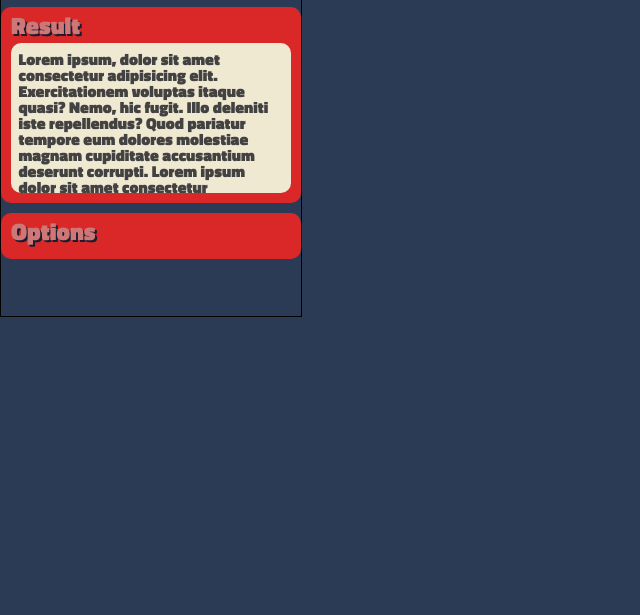
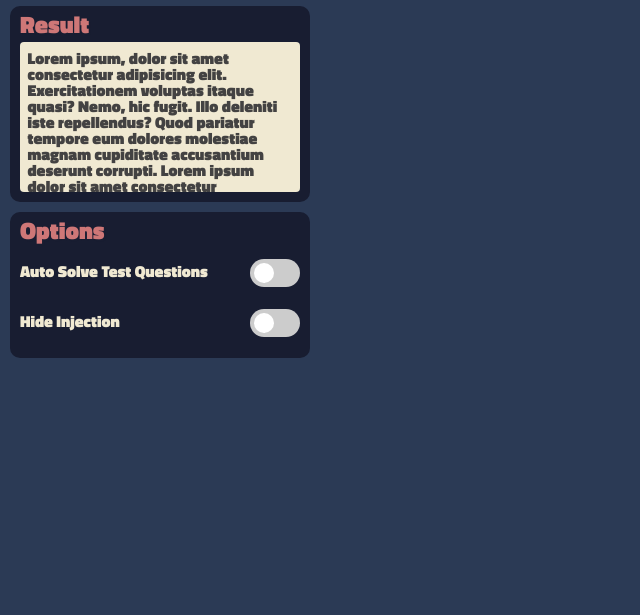
Before and after one commit to tdonovan488/pocket-genius, a browser extension: page Desktop/Pocket Genius/index.html in a window 1280 px wide. Shown: the part 185-800 px from the top of the page, without its empty margins (0-640 px from the left). Drawn offline with Linux system fonts and the light colour scheme.

Commit message:
Many UI changes

```diff
--- a/Desktop/Pocket Genius/index.html
+++ b/Desktop/Pocket Genius/index.html
@@ -45,6 +45,30 @@
                 <div class="text">
                     <p>Options</p>
                 </div>
+                <div class="options">
+                    <div class="option-holder">
+                        <div class="optiontext">
+                            <p>Auto Solve Test Questions</p>
+                        </div>
+                        <div class="switchcontainer">
+                            <label class="switch">
+                                <input type="checkbox">
+                                <span class="slider round"></span>
+                            </label>
+                        </div>
+                    </div>
+                    <div class="option-holder">
+                        <div class="optiontext">
+                            <p>Hide Injection</p>
+                        </div>
+                        <div class="switchcontainer">
+                            <label class="switch">
+                                <input type="checkbox">
+                                <span class="slider round"></span>
+                            </label>
+                        </div>
+                    </div>
+                </div>
             </div>
         </div>
     </div>
--- a/Desktop/Pocket Genius/styles.css
+++ b/Desktop/Pocket Genius/styles.css
@@ -16,14 +16,13 @@
     --main-font: OpenSansExtraBold;
 }
 
+
 body{
 
     width: 300px;
-    height: 500px;
+    height: fit-content;
     background-color: var(--main-bg-color);
-    border: solid;
-    border-width: 1px;
-    border-color: black;
+    padding: 0px 10px 10px 10px;
 }
 
 /* All Header Stuff */
@@ -67,7 +66,7 @@ h1{
 .container{
     width: 100%;
     height: fit-content;
-    background-color: #da2828;
+    background-color: var(--almost-black);
     margin-top: 10px;
     padding-bottom: 10px;
     border-radius: 10px;
@@ -98,7 +97,7 @@ h1{
     border: none;
     border-radius: 5px;
     height: 25px;
-    width: 60px;
+    width: 65px;
     background-color: var(--primary-color);
     cursor: pointer;
     font-family: var(--main-font);
@@ -116,7 +115,7 @@ h1{
     color: var(--font--color);
     line-height: 16px;
     background-color: var(--secondary--color);
-    border-radius: 10px;
+    border-radius: 4px 4px 4px 4px;
     max-height: 150px;
     overflow-y: scroll;
 }
@@ -124,16 +123,96 @@ h1{
     width: 5px;
   }
 
-  ::-webkit-scrollbar-track {
-    border-radius: 12.5px;
-  }
-
-  ::-webkit-scrollbar-thumb {
-    background: rgb(0, 0, 0);
-    border-radius: 12.5px;
-    border: solid 8px transparent;
-  }
+::-webkit-scrollbar-thumb {
+    background: var(--font--color);
+    border-radius: 20px;
+}
 
 .text-aligner{
     padding: 7.5px;
 }
+.optiontext{
+    height: 90%;
+    font-family: var(--main-font);
+    font-size: 16px;
+    color: var(--secondary--color);
+    display: inline-flex;
+    align-items: center;
+}
+.option-holder{
+    height: 50px;
+}
+.switchcontainer{
+    height: 100%;
+    display: flex;
+    float: right;
+    align-items: center;
+}
+
+
+
+
+
+/* Switch */
+/* The switch - the box around the slider */
+.switch {
+    position: relative;
+    display: inline-block;
+    width: 50px;
+    height: 28px;
+  }
+
+  /* Hide default HTML checkbox */
+  .switch input {
+    opacity: 0;
+    width: 0;
+    height: 0;
+  }
+
+  /* The slider */
+  .slider {
+    position: absolute;
+    cursor: pointer;
+    top: 0;
+    left: 0;
+    right: 0;
+    bottom: 0;
+    background-color: #ccc;
+    -webkit-transition: .4s;
+    transition: .4s;
+  }
+
+  .slider:before {
+    position: absolute;
+    content: "";
+    height: 20px;
+    width: 20px;
+    left: 4px;
+    bottom: 4px;
+    background-color: white;
+    -webkit-transition: .4s;
+    transition: .4s;
+  }
+
+  input:checked + .slider {
+    background-color: var(--primary-color);
+  }
+
+  input:focus + .slider {
+    box-shadow: 0 0 1px var(--primary-color);
+  }
+
+  input:checked + .slider:before {
+    -webkit-transform: translateX(20px);
+    -ms-transform: translateX(20px);
+    transform: translateX(20px);
+  }
+
+  /* Rounded sliders */
+  .slider.round {
+    border-radius: 15px;
+  }
+
+  .slider.round:before {
+    border-radius: 50%;
+  }
```
